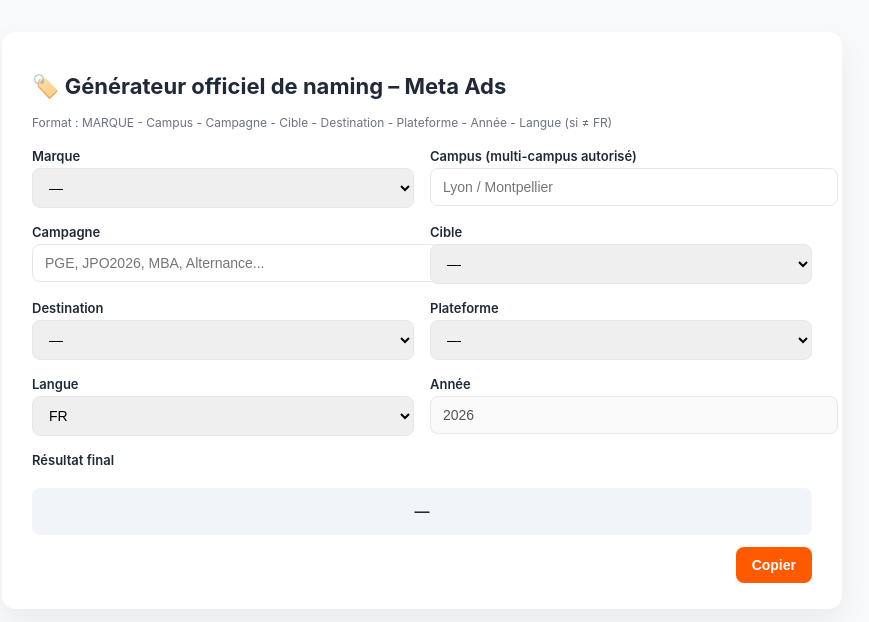
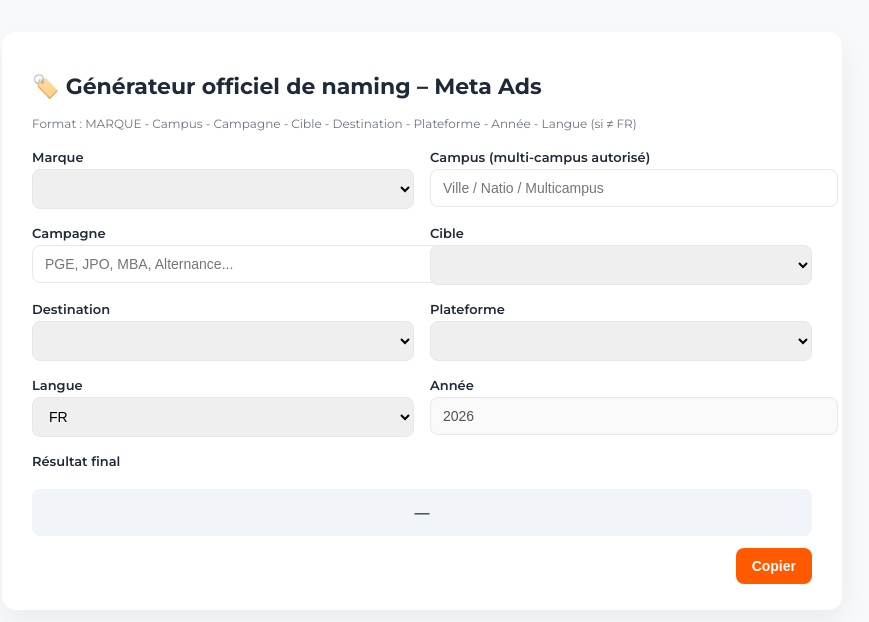
Before and after one commit to gabrielvadot/naming-meta-tool, a plain HTML site: page index.html in a window 1280 px wide. Shown: the whole page, without its empty margins (218-1087 px from the left). Drawn offline with Linux system fonts and the light colour scheme.

Commit message:
Update and rename naming-campagne.html to index.html

```diff
--- a/naming-campagne.html
+++ b/index.html
@@ -2,10 +2,20 @@
 <html lang="fr">
 <head>
   <meta charset="UTF-8" />
+    <meta name="viewport" content="width=device-width, initial-scale=1.0" />
+
+
   <title>Générateur Naming Meta Ads</title>
+
+
+
   <style>
+
+    @import url('https://fonts.googleapis.com/css2?family=Montserrat:ital,wght@0,100..900;1,100..900&display=swap');
+
+
     body {
-      font-family: -apple-system, BlinkMacSystemFont, "Segoe UI", Roboto, sans-serif;
+      font-family: 'Montserrat', sans-serif;
       background: #f8f9fb;
       padding: 24px;
       color: #1f2937;
@@ -111,7 +121,7 @@
     <div>
       <label>Marque</label>
       <select id="marque">
-        <option value="">—</option>
+        <option value=""></option>
         <option>3A</option>
         <option>EPSI</option>
         <option>ESAIL</option>
@@ -131,18 +141,18 @@
 
     <div>
       <label>Campus (multi-campus autorisé)</label>
-      <input id="campus" placeholder="Lyon / Montpellier" />
+      <input id="campus" placeholder="Ville / Natio / Multicampus" />
     </div>
 
     <div>
       <label>Campagne</label>
-      <input id="campagne" placeholder="PGE, JPO2026, MBA, Alternance..." />
+      <input id="campagne" placeholder="PGE, JPO, MBA, Alternance..." />
     </div>
 
     <div>
       <label>Cible</label>
       <select id="cible">
-        <option value="">—</option>
+        <option value=""></option>
         <option>Etudiant</option>
         <option>Parent</option>
         <option>Mix</option>
@@ -153,19 +163,20 @@
     <div>
       <label>Destination</label>
       <select id="destination">
-        <option value="">—</option>
+        <option value=""></option>
         <option>Brochure</option>
-        <option>Inscription</option>
-        <option>RDV</option>
-        <option>Contact</option>
-        <option>JPO</option>
+        <option>Guide des metiers</option>
+        <option>/homepage</option>
+        <option>/programmes</option>
+        <option>/actualites</option>
+        <option>/campus</option>
       </select>
     </div>
 
     <div>
       <label>Plateforme</label>
       <select id="plateforme">
-        <option value="">—</option>
+        <option value=""></option>
         <option>meta</option>
         <option>ig</option>
         <option>fb</option>
@@ -177,9 +188,6 @@
       <select id="langue">
         <option value="FR">FR</option>
         <option value="EN">EN</option>
-        <option value="ES">ES</option>
-        <option value="DE">DE</option>
-        <option value="IT">IT</option>
       </select>
     </div>
 
@@ -238,7 +246,7 @@
     const text = document.getElementById("result").innerText;
     if (text === "—") return;
     navigator.clipboard.writeText(text);
-    alert("Naming copié !");
+    alert("Naming copié, C&D !");
   }
 </script>
 
```
